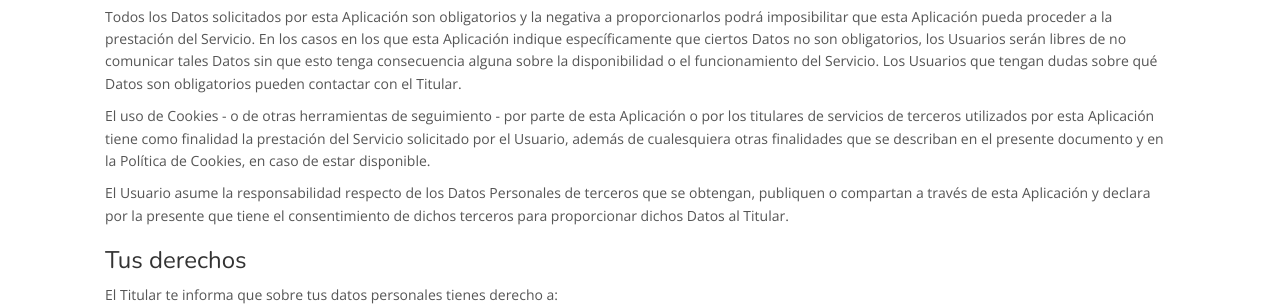
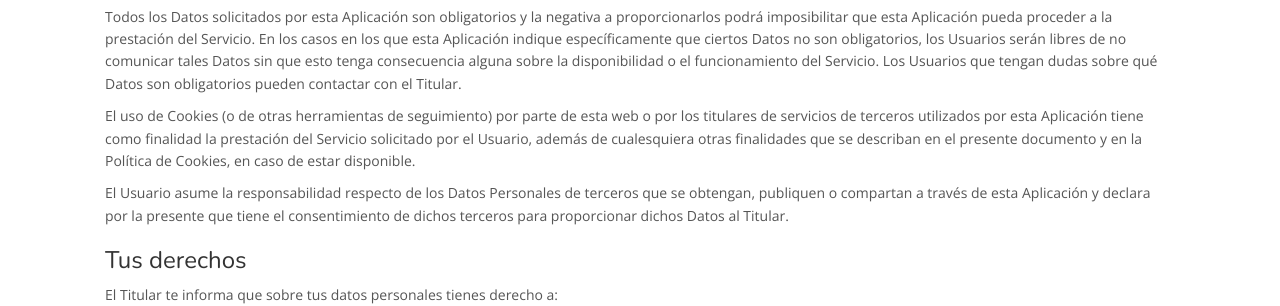
Before and after one commit to MpCity/MpCity.github.io, a Jekyll site: the page built from politica-de-privacidad.html, in a window 1280 px wide and 900 px high, scrolled down 845 px. Shown: the part 154-460 px from the top of the window. Built offline with Jekyll 4.4.1, drawn with Linux system fonts in a browser that asks for light colours; comment, search, counter and statistics services are not loaded.

Commit message:
Update politica-de-privacidad.html

```diff
--- a/politica-de-privacidad.html
+++ b/politica-de-privacidad.html
@@ -29,7 +29,7 @@ layout: default
   <p>Entre las clases de Datos Personales que recogemos, ya sea directamente o a trav&eacute;s de terceros, se encuentran: Cookies; Datos de uso.</p>
   <p>La informaci&oacute;n completa referente a cada categor&iacute;a de Datos Personales que se recogen se proporciona en las secciones de la presente pol&iacute;tica de privacidad dedicadas a tal fin o mediante textos explicativos espec&iacute;ficos que se muestran antes de la recogida de dichos Datos.<br />Los Datos Personales podr&aacute;n ser proporcionados libremente por el Usuario o, en caso de los Datos de Uso, ser&aacute;n recogidos autom&aacute;ticamente cuando se utilice esta Aplicaci&oacute;n.<p/>
   <p>Todos los Datos solicitados por esta Aplicaci&oacute;n son obligatorios y la negativa a proporcionarlos podr&aacute; imposibilitar que esta Aplicaci&oacute;n pueda proceder a la prestaci&oacute;n del Servicio. En los casos en los que esta Aplicaci&oacute;n indique espec&iacute;ficamente que ciertos Datos no son obligatorios, los Usuarios ser&aacute;n libres de no comunicar tales Datos sin que esto tenga consecuencia alguna sobre la disponibilidad o el funcionamiento del Servicio. Los Usuarios que tengan dudas sobre qu&eacute; Datos son obligatorios pueden contactar con el Titular.<p/>
-  <p>El uso de Cookies - o de otras herramientas de seguimiento - por parte de esta Aplicaci&oacute;n o por los titulares de servicios de terceros utilizados por esta Aplicaci&oacute;n tiene como finalidad la prestaci&oacute;n del Servicio solicitado por el Usuario, adem&aacute;s de cualesquiera otras finalidades que se describan en el presente documento y en la Pol&iacute;tica de Cookies, en caso de estar disponible.&nbsp;</p>
+  <p>El uso de Cookies (o de otras herramientas de seguimiento) por parte de esta web o por los titulares de servicios de terceros utilizados por esta Aplicaci&oacute;n tiene como finalidad la prestaci&oacute;n del Servicio solicitado por el Usuario, adem&aacute;s de cualesquiera otras finalidades que se describan en el presente documento y en la Pol&iacute;tica de Cookies, en caso de estar disponible.&nbsp;</p>
   <p>El Usuario asume la responsabilidad respecto de los Datos Personales de terceros que se obtengan, publiquen o compartan a trav&eacute;s de esta Aplicaci&oacute;n y declara por la presente que tiene el consentimiento de dichos terceros para proporcionar dichos Datos al Titular.</p>
   <h3 id="tus-derechos">Tus derechos</h3>
   <p>El Titular te informa que sobre tus datos personales tienes derecho a:</p>
```
